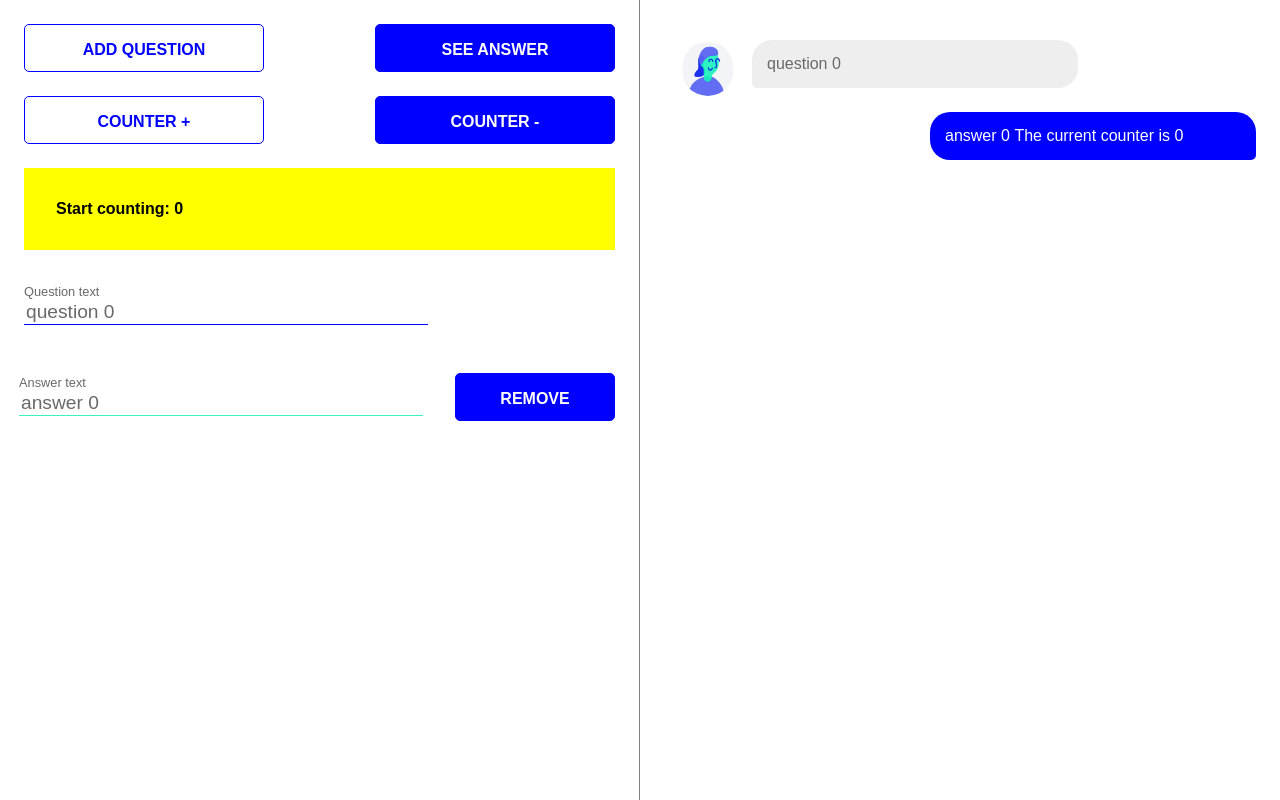
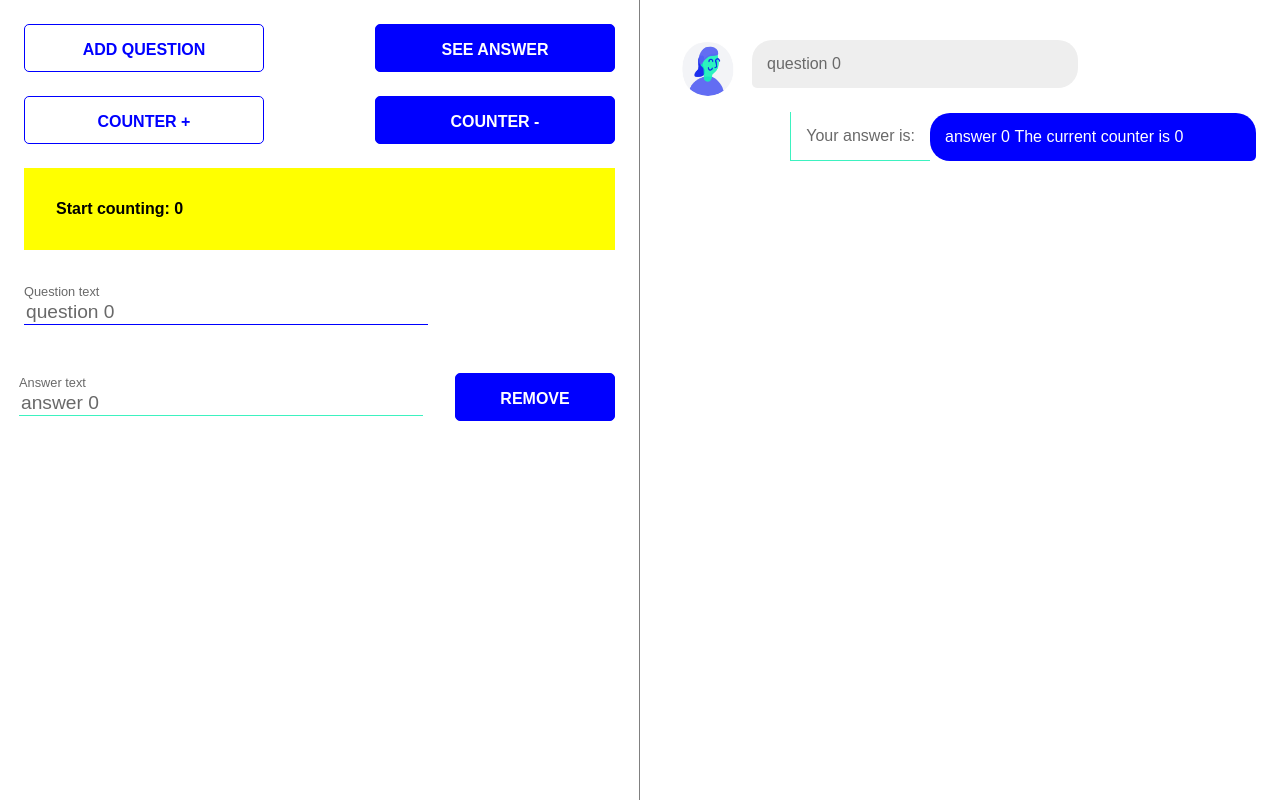
Before and after one commit to nxt-insurance/ucc, a React (Create React App) app: page / in a window 1280 px wide. Built offline with nearby package versions, Linux system fonts and the light colour scheme.

Commit message:
Add notification message

```diff
--- a/src/components/MessagesToShow.js
+++ b/src/components/MessagesToShow.js
@@ -1,4 +1,5 @@
-import React from 'react'
+import React, { Fragment } from 'react'
+
 import carla from '../carla.png'
 import { StyleSheet, css } from 'aphrodite/no-important'
 
@@ -8,6 +9,7 @@ function MessagesToShow(props) {
   let messageContainer = [styles.messageContainer]
   let avatar = [styles.avatar]
   let message = [styles.message]
+  let notification = [styles.notification]
 
   if (type === 'answer') {
     messageContainer.push(styles.answerPosition)
@@ -16,13 +18,17 @@ function MessagesToShow(props) {
   }
 
   return (
-    <div className={css(messageContainer)} key={`questionToShow-${props.index}`}>
-      <img className={css(avatar)} src={carla} alt="Avatar of Carla" />
-      <div className={css(message)}>
-        {props.item}&nbsp;
-        {props.hasCounter && <span>The current counter is {props.counter}</span>}
+    <Fragment>
+      <div className={css(messageContainer)} key={`questionToShow-${props.index}`}>
+        <img className={css(avatar)} src={carla} alt="Avatar of Carla" />
+        {type === 'answer' && <div className={css(notification)}>Your answer is:</div>}
+        <div className={css(message)}>
+          {props.item}
+          &nbsp;
+          {props.hasCounter && <span>The current counter is {props.counter}</span>}
+        </div>
       </div>
-    </div>
+    </Fragment>
   )
 }
 
@@ -62,6 +68,13 @@ const styles = StyleSheet.create({
     backgroundColor: 'blue',
     borderRadius: '20px 20px 5px 20px',
   },
+  notification: {
+    color: 'dimgrey',
+    padding: '15px',
+    marginBottom: '1.5rem',
+    borderBottom: '1px solid #3df2c0',
+    borderLeft: '1px solid #3df2c0',
+  },
 })
 
 export { MessagesToShow }
```
